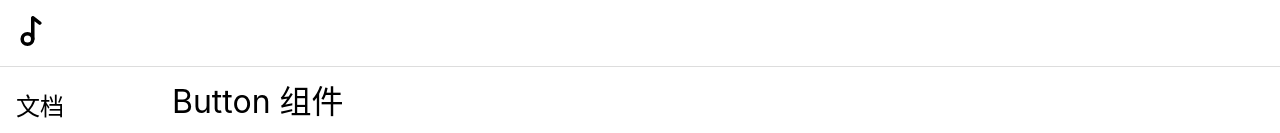
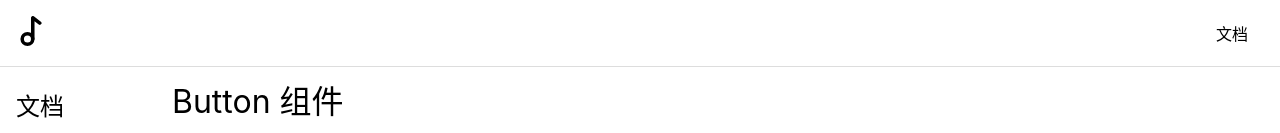
Before and after one commit to jambo0624/SongUI, a Vue app: page /#/doc/button in a window 1280 px wide. Shown: the top 133 px of the page. Built offline with nearby package versions, Linux system fonts and the light colour scheme.

Commit message:
修复router.ts中h函数动态传入Markdown参数，rollup不支持的bug

```diff
--- a/src/components/Markdown.vue
+++ b/src/components/Markdown.vue
@@ -1,9 +1,8 @@
 <template>
-  <article class="markdown-body" v-html="content"></article>
+  <article class="markdown-body" v-html="path"></article>
 </template>
 
 <script lang="ts">
-  import { ref } from 'vue'
   export default {
     name: "Markdown",
     props:{
@@ -11,13 +10,6 @@
         type: String,
         required: true
       }
-    },
-    setup(props){
-      const content = ref <string> (null)
-      import(props.path).then(result => {
-        content.value = result.default
-      })
-      return { content }
     }
   }
 </script>
--- a/src/components/Topnav.vue
+++ b/src/components/Topnav.vue
@@ -8,6 +8,9 @@
         <use xlink:href="#icon-song"></use>
       </svg>
     </router-link>
+    <ul class="menu">
+      <li><router-link to="/doc/button">文档</router-link></li>
+    </ul>
   </div>
 </template>
 
--- a/src/router.ts
+++ b/src/router.ts
@@ -6,12 +6,15 @@ import ButtonDemo from './components/ButtonDemo.vue'
 import DialogDemo from './components/DialogDemo.vue'
 import TabsDemo from './components/TabsDemo.vue'
 import Markdown from "./components/Markdown.vue"
+import intro from './markdown/intro.md'
+import install from './markdown/install.md'
+import getStarted from './markdown/get-started.md'
 import { h } from 'vue'
 
 const history = createWebHashHistory()
-const md = (filename) => {
+const md = (path) => {
   return h(Markdown,{
-    path: `../markdown/${filename}.md`, key: filename
+    path: path, key: path
   })
 }
 export const router = createRouter({
@@ -20,9 +23,9 @@ export const router = createRouter({
     {path: '/',component: Home},
     {path: '/doc',component: Doc, children: [
         {path: '', redirect: '/doc/intro'},
-        {path: 'intro', component: md('intro')},
-        {path: 'install', component: md('install')},
-        {path: 'get-started', component: md('get-started')},
+        {path: 'intro', component: md(intro)},
+        {path: 'install', component: md(install)},
+        {path: 'get-started', component: md(getStarted)},
         {path: 'button', component: ButtonDemo},
         {path: 'dialog', component: DialogDemo},
         {path: 'switch', component: SwitchDemo},
--- a/src/shims-vue.d.ts
+++ b/src/shims-vue.d.ts
@@ -3,3 +3,7 @@ declare module '*.vue' {
     const componentOptions: ComponentOptions
     export default componentOptions
 }
+declare module '*.md' {
+    const str: string
+    export default str
+}
```
